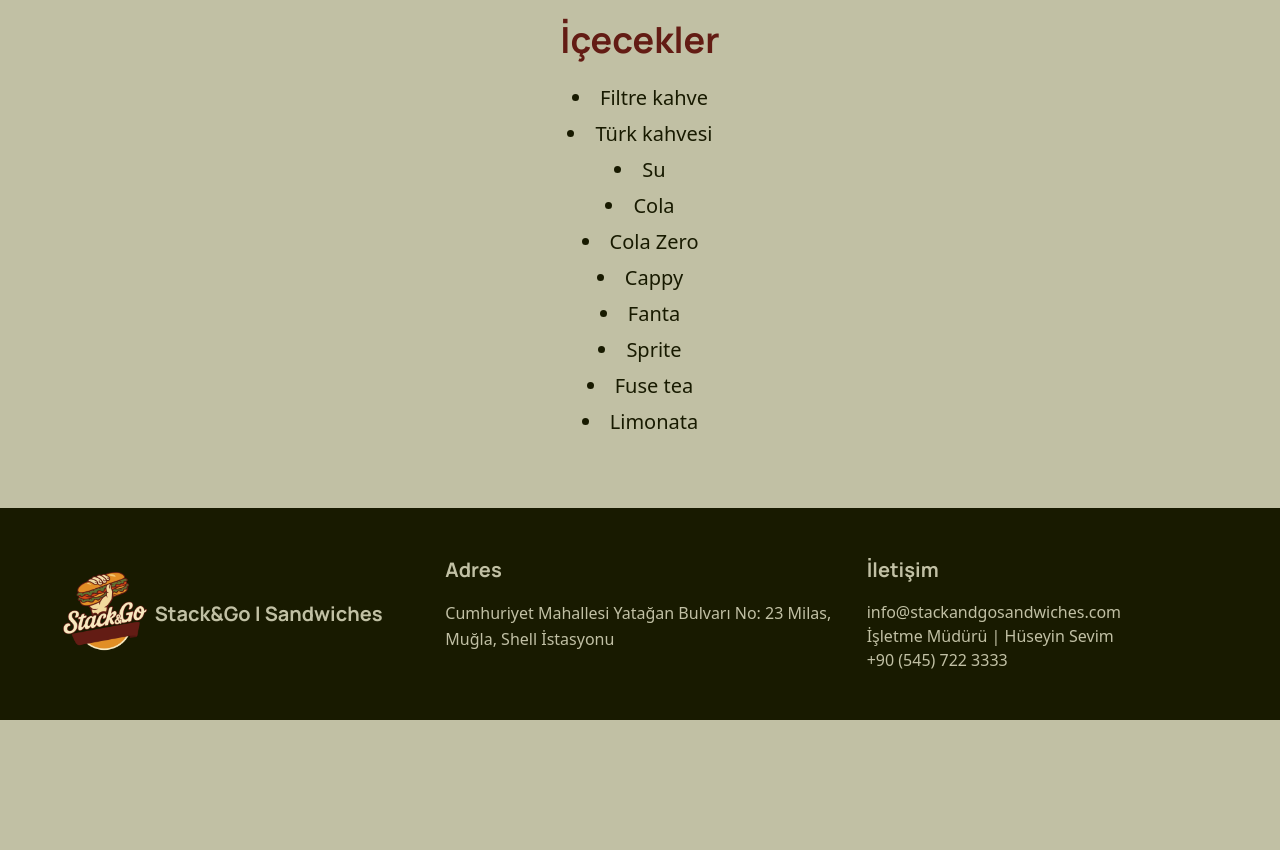
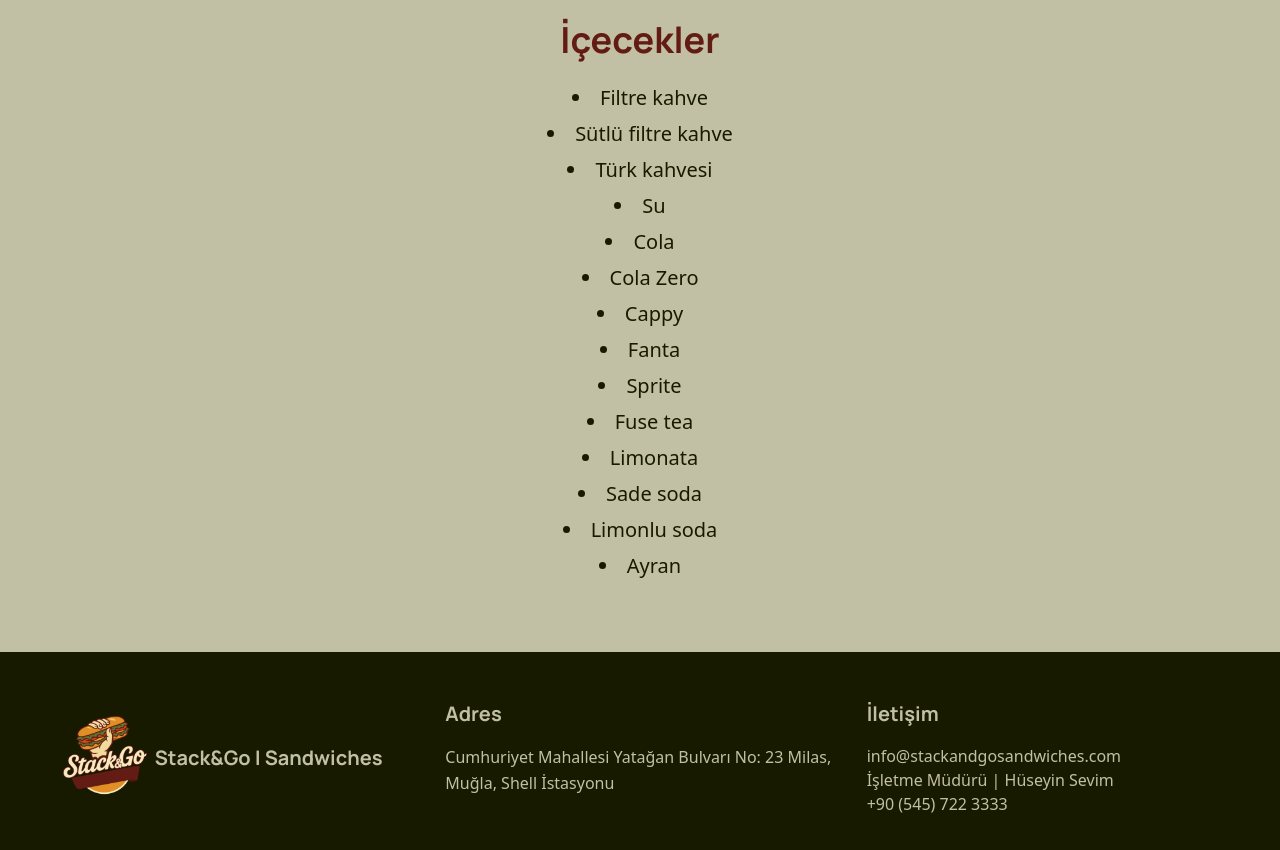
Before and after one commit to Dogusan-Group/stackandgosandwiches, a website: page public/pages/menu.html in a window 1280 px wide. Shown: the part 940-1790 px from the top of the page. Before the commit the page ends 1660 px from the top, so only its background shows below. Drawn offline with nearby package versions, Linux system fonts and the light colour scheme.

Commit message:
Update menu.html

```diff
--- a/public/pages/menu.html
+++ b/public/pages/menu.html
@@ -89,6 +89,7 @@
                         <h3 class="text-3xl md:text-4xl font-bold mb-6" style="color: var(--color-accent-red);">İçecekler</h3>
                         <ul class="list-disc list-inside text-lg md:text-xl leading-relaxed" style="color: var(--color-darkest);">
                             <li class="mb-2">Filtre kahve</li>
+                            <li class="mb-2">Sütlü filtre kahve</li>
                             <li class="mb-2">Türk kahvesi</li>
                             <li class="mb-2">Su</lFuseteai>
                             <li class="mb-2">Cola</li>
@@ -98,6 +99,9 @@
                             <li class="mb-2">Sprite</li>
                             <li class="mb-2">Fuse tea</li>
                             <li class="mb-2">Limonata</li>
+                            <li class="mb-2">Sade soda</li>
+                            <li class="mb-2">Limonlu soda</li>
+                            <li class="mb-2">Ayran</li>
                         </ul>
                     </div>
                 </div>
```
